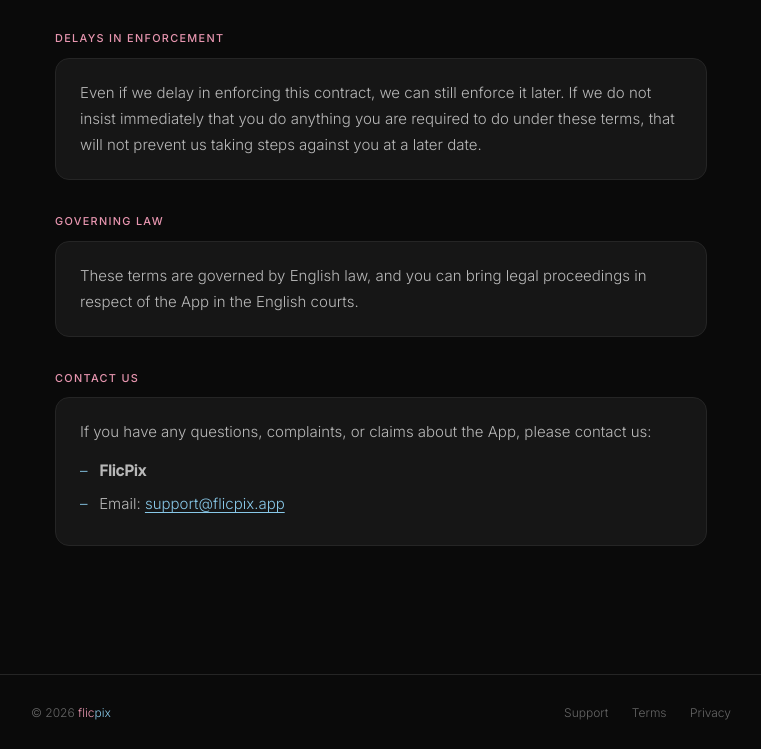
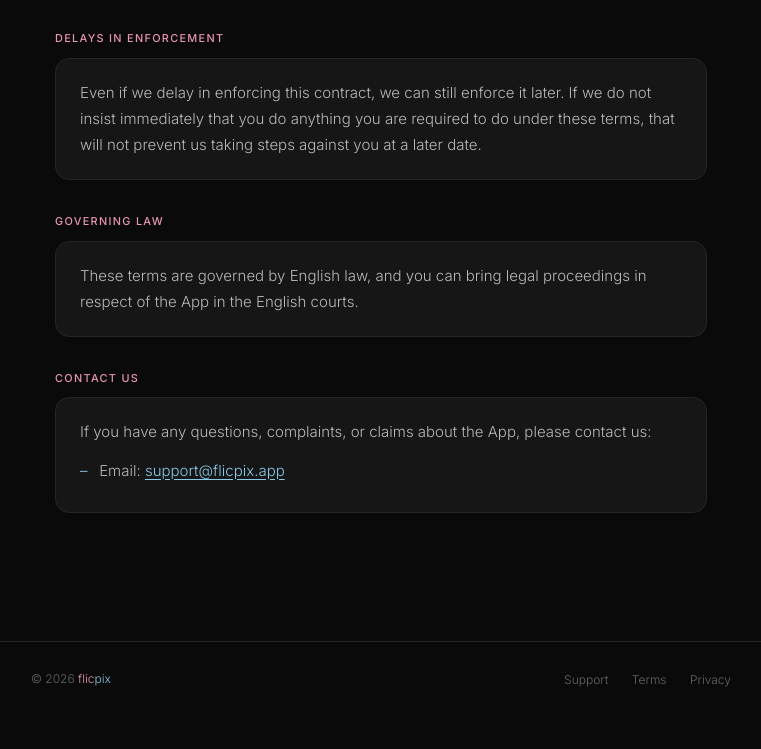
Before and after one commit to flicpix-app/flicpix-site, a plain HTML site: page terms.html in a window 1280 px wide. Shown: the part 7420-8169 px from the top of the page, without its empty margins (259-1020 px from the left). After the commit the page ends 8136 px from the top, so only its background shows below. Drawn offline with Linux system fonts and the light colour scheme.

Commit message:
Remove FlicPix from contact section

```diff
--- a/terms.html
+++ b/terms.html
@@ -346,7 +346,6 @@
     <div class="card">
       <p>If you have any questions, complaints, or claims about the App, please contact us:</p>
       <ul class="rule-list">
-        <li><strong>FlicPix</strong></li>
         <li>Email: <a href="mailto:support@flicpix.app">support@flicpix.app</a></li>
       </ul>
     </div>
```
